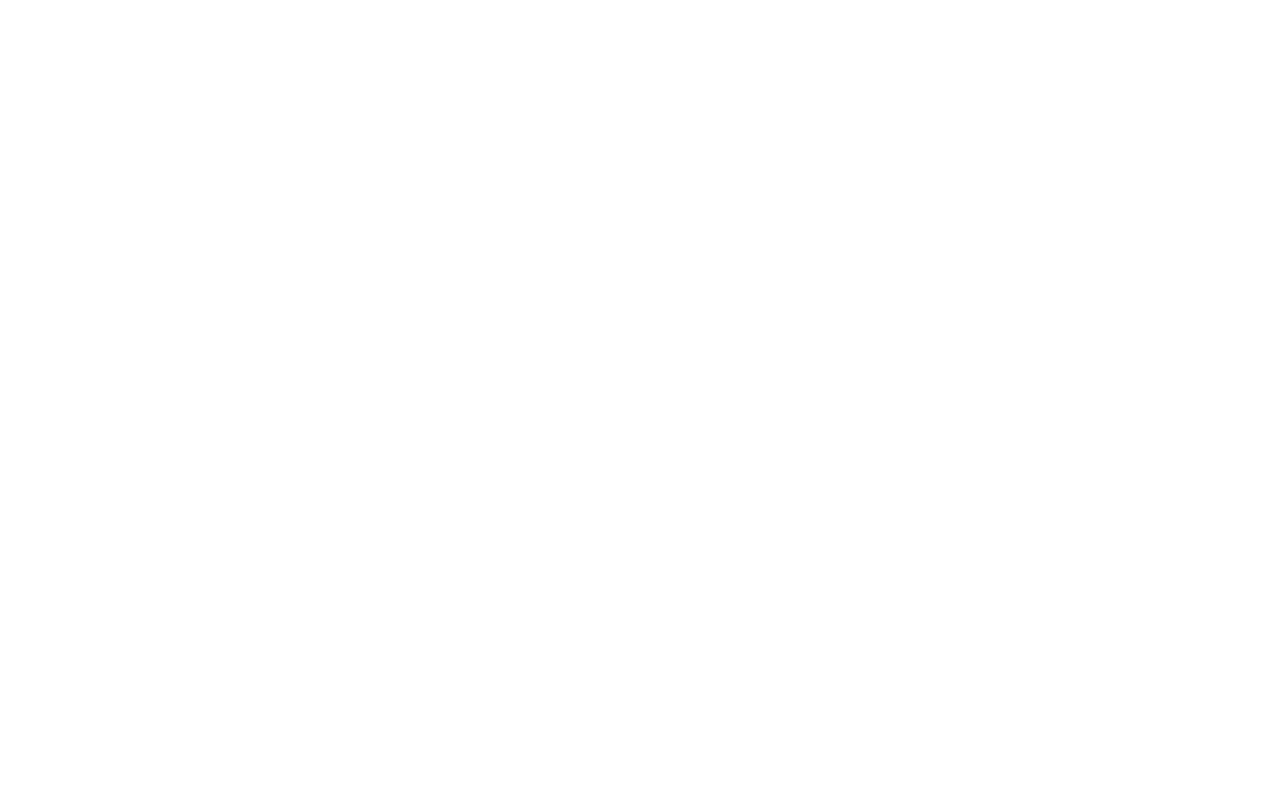
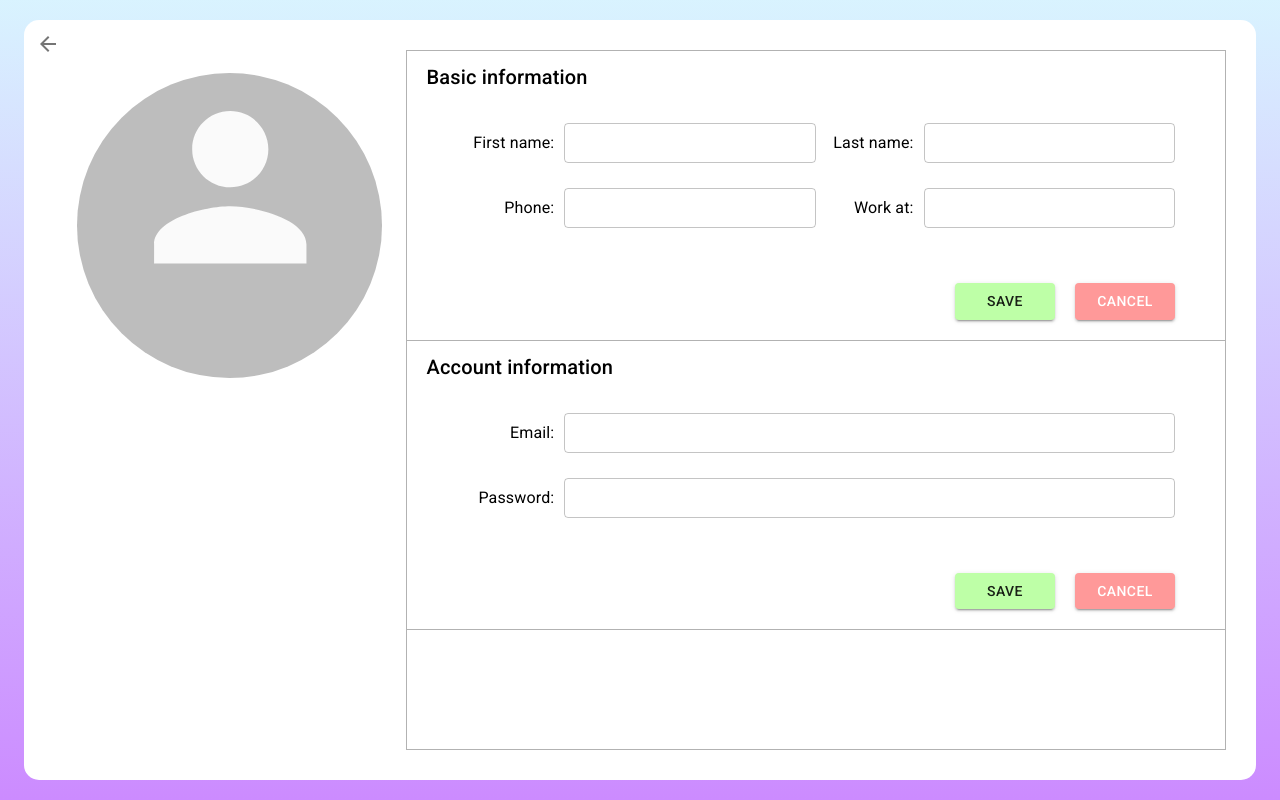
Before and after one commit to nxNghia/MOW, a React (Create React App) app in the folder client/: page /info in a window 1280 px wide. Before the commit this address had no page. Built offline with nearby package versions, Linux system fonts and the light colour scheme.

Commit message:
user-information page

```diff
--- a/client/public/index.html
+++ b/client/public/index.html
@@ -24,6 +24,7 @@
       work correctly both with client-side routing and a non-root public URL.
       Learn how to configure a non-root public URL by running `npm run build`.
     -->
+    <link rel="stylesheet" href="https://fonts.googleapis.com/css?family=Roboto:300,400,500,700&display=swap" />
     <title>React App</title>
   </head>
   <body>
--- a/client/src/Routers/index.js
+++ b/client/src/Routers/index.js
@@ -1,6 +1,7 @@
 import { BrowserRouter as Router, Routes, Route } from 'react-router-dom';
 
 import { SignIn, SignUp } from '../Shared/Pages/Authenticate';
+import UserInformation from '../Shared/Pages/User-information';
 
 const PageRouter = () => {
     return (
@@ -8,6 +9,7 @@
             <Routes>
                 <Route path='/signin' exact element={<SignIn />} />
                 <Route path='/signup' exact element={<SignUp />} />
+                <Route path='/info' exact element={<UserInformation />} />
             </Routes>
         </Router>
     )
--- a/client/src/Shared/Pages/Authenticate/Sign-in/style.css
+++ b/client/src/Shared/Pages/Authenticate/Sign-in/style.css
@@ -1,9 +1,4 @@
 .container {
-  background: linear-gradient(
-    180deg,
-    rgba(159, 225, 254, 0.4) 0%,
-    #cc8bff 100%
-  );
   height: 100%;
   width: 100%;
   position: relative;
--- /dev/null
+++ b/client/src/Shared/Pages/User-information/Account/index.js
@@ -0,0 +1,30 @@
+import { Box, Typography, Button, TextField } from "@material-ui/core";
+import '../style.css';
+
+const AccountInfo = () => {
+    return (
+        <Box className="user-info__category user-info__account">
+            <Typography variant="h6">Account information</Typography>
+            <Box className="user-info__container account-info">
+                <Box className="user-info__account-category">
+                    <Typography>Email:</Typography>
+                    <form className="user-info__form-control account-field">
+                        <TextField className="user-info__text-field" variant="outlined" size='small' />
+                    </form>
+                </Box>
+                <Box className="user-info__account-category">
+                    <Typography>Password:</Typography>
+                    <form className="user-info__form-control account-field">
+                        <TextField className="user-info__text-field" type="password" variant="outlined" size='small' />
+                    </form>
+                </Box>
+            </Box>
+            <Box className="user-info__action">
+                <Button variant="contained" className="user-info__btn user-info__action-save">Save</Button>
+                <Button variant="contained" className="user-info__btn user-info__action-cancel">Cancel</Button>
+            </Box>
+        </Box>
+    )
+}
+
+export default AccountInfo;
--- /dev/null
+++ b/client/src/Shared/Pages/User-information/Basic/index.js
@@ -0,0 +1,46 @@
+import { Box, Typography, TextField, Button } from '@material-ui/core';
+import '../style.css';
+
+const BasicInfo = () => {
+    return (
+        <Box className="user-info__category user-info__basic">
+            <Typography variant="h6">Basic information</Typography>
+            <Box className="user-info__container">
+                <Box className="user-info__container-left">
+                    <Box className="user-info__basic-category">
+                        <Typography>First name:</Typography>
+                        <form className="user-info__form-control">
+                            <TextField className="user-info__text-field" variant="outlined" size='small' />
+                        </form>
+                    </Box>
+                    <Box className="user-info__basic-category">
+                        <Typography>Phone:</Typography>
+                        <form className="user-info__form-control">
+                            <TextField className="user-info__text-field" variant="outlined" size='small' />
+                        </form>
+                    </Box>
+                </Box>
+                <Box className="user-info__container-right">
+                    <Box className="user-info__basic-category">
+                        <Typography>Last name:</Typography>
+                        <form className="user-info__form-control">
+                            <TextField className="user-info__text-field" variant="outlined" size='small' />
+                        </form>
+                    </Box>
+                    <Box className="user-info__basic-category">
+                        <Typography>Work at:</Typography>
+                        <form className="user-info__form-control">
+                            <TextField className="user-info__text-field" variant="outlined" size='small' />
+                        </form>
+                    </Box>
+                </Box>
+            </Box>
+            <Box className="user-info__action">
+                <Button variant="contained" className="user-info__btn user-info__action-save">Save</Button>
+                <Button variant="contained" className="user-info__btn user-info__action-cancel">Cancel</Button>
+            </Box>
+        </Box>
+    )
+}
+
+export default BasicInfo;
--- /dev/null
+++ b/client/src/Shared/Pages/User-information/index.js
@@ -0,0 +1,29 @@
+import { Avatar, Box, Container, IconButton, Typography } from "@material-ui/core";
+import ArrowBackIcon from '@material-ui/icons/ArrowBack';
+import AccountInfo from "./Account";
+import BasicInfo from "./Basic";
+import './style.css';
+
+const UserInformation = () => {
+    return (
+        <Container className="user-info-root">
+            <IconButton className="back-button">
+                <ArrowBackIcon />
+            </IconButton>
+            <Box className="user-info__container">
+                <Box className="user-info__left-side">
+                    <Box className="user-info__avatar-container">
+                        <Typography className="user-info__avatar-update">Update avatar</Typography>
+                        <Avatar className="user-info__avatar"></Avatar>
+                    </Box>
+                </Box>
+                <Box className="user-info__right-side">
+                    <BasicInfo />
+                    <AccountInfo />
+                </Box>
+            </Box>
+        </Container>
+    );
+}
+
+export default UserInformation;
--- /dev/null
+++ b/client/src/Shared/Pages/User-information/style.css
@@ -0,0 +1,146 @@
+.MuiContainer-root {
+  height: 100%;
+  padding-top: 20px;
+  padding-bottom: 20px;
+  position: relative;
+}
+
+.back-button {
+  position: absolute !important;
+}
+
+.user-info__container {
+  display: flex;
+  width: 100%;
+  height: 100%;
+  border-radius: 15px;
+  background-color: #fff;
+  padding: 30px;
+  box-sizing: border-box;
+}
+
+.user-info__left-side {
+  width: 30%;
+  box-sizing: border-box;
+  padding: 2%;
+}
+
+.user-info__right-side {
+  width: 70%;
+  box-sizing: border-box;
+  border: 1px solid rgba(0, 0, 0, 0.3);
+  max-height: 100%;
+  overflow: auto;
+}
+
+.user-info__avatar {
+  width: 100% !important;
+  padding-top: 100%;
+  height: auto !important;
+  cursor: pointer;
+  transition: background-color 250ms;
+}
+
+.user-info__avatar > .MuiSvgIcon-root {
+  position: absolute;
+  top: 0;
+  bottom: 0;
+}
+
+.user-info__avatar:hover {
+  background-color: rgba(0, 0, 0, 0.5);
+}
+
+.user-info__container {
+  display: flex;
+}
+
+.user-info__container-left {
+  width: 50%;
+}
+
+.user-info__container-right {
+  width: 50%;
+}
+
+.user-info__basic-category {
+  display: flex;
+  justify-content: flex-end;
+  align-items: center;
+  margin-bottom: 25px;
+}
+
+.user-info__form-control {
+  margin-left: 10px;
+  width: 70%;
+}
+
+.user-info__form-control > .MuiFormControl-root {
+  width: 100%;
+}
+
+.user-info__action-cancel {
+  background-color: #ff9999 !important;
+  color: #ffffff !important;
+}
+
+.user-info__action-save {
+  background-color: #beffa7 !important;
+}
+
+.user-info__btn {
+  width: 100px;
+  margin-left: 20px !important;
+}
+
+.user-info__action {
+  text-align: right;
+  padding-left: 30px;
+  padding-right: 30px;
+}
+
+.user-info__category {
+  border-bottom: 1px solid rgba(0, 0, 0, 0.3);
+  padding: 10px 20px 20px 20px;
+}
+
+.user-info__category > h6 {
+  margin-top: 0;
+  margin-bottom: 0;
+}
+
+.user-info__avatar-container {
+  position: relative;
+}
+
+.user-info__avatar-update {
+  opacity: 0;
+  position: absolute;
+  bottom: 10%;
+  margin-left: 0;
+  margin-right: 0;
+  text-align: center;
+  left: 0;
+  right: 0;
+  transition: opacity 250ms;
+}
+
+.user-info__avatar-container:hover .user-info__avatar-update {
+  opacity: 1;
+}
+
+.user-info__account-category {
+  width: 100%;
+  display: flex;
+  justify-content: flex-end;
+  align-items: center;
+  margin-bottom: 25px;
+}
+
+.account-field {
+  width: 85%;
+}
+
+.account-info {
+  display: block;
+}
--- a/client/src/style.css
+++ b/client/src/style.css
@@ -16,4 +16,9 @@
 
 .App {
   height: 100%;
+  background: linear-gradient(
+    180deg,
+    rgba(159, 225, 254, 0.4) 0%,
+    #cc8bff 100%
+  );
 }
```
